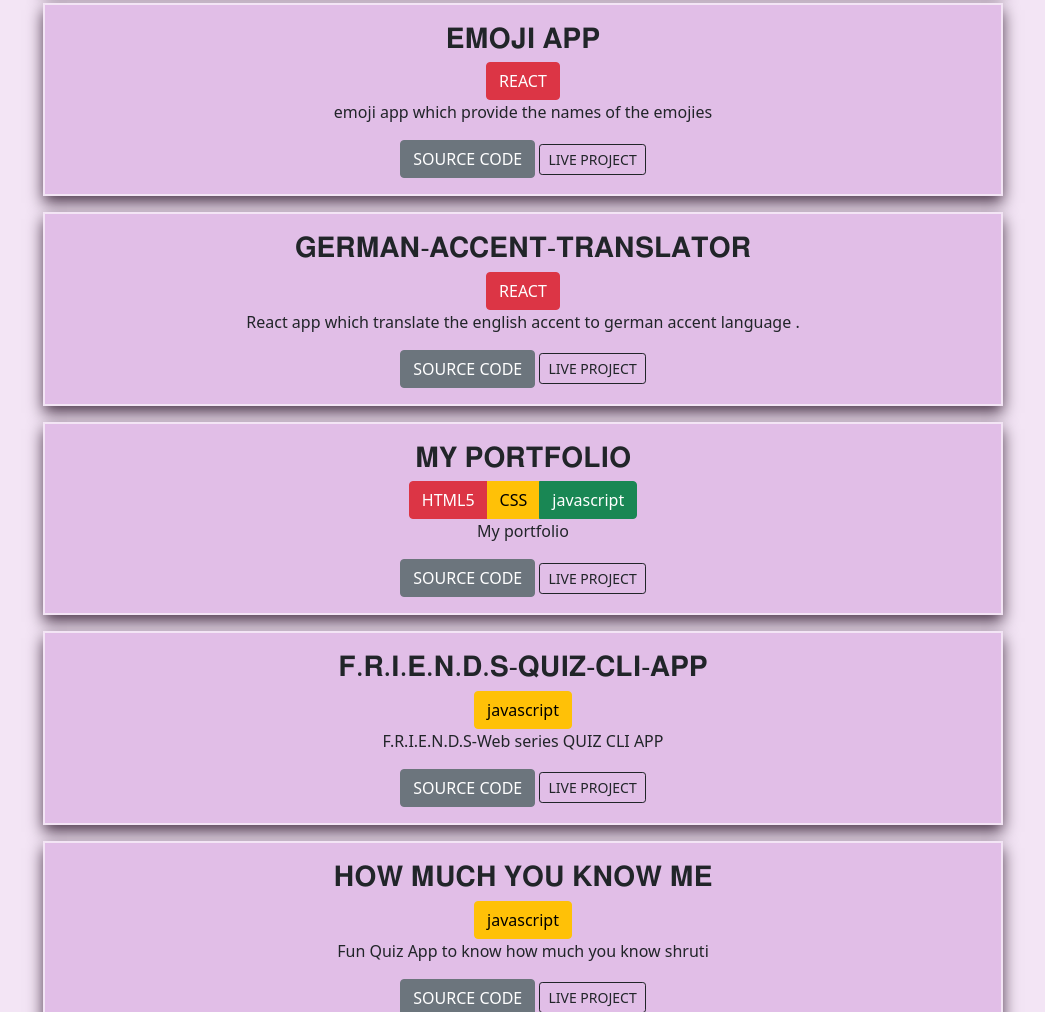
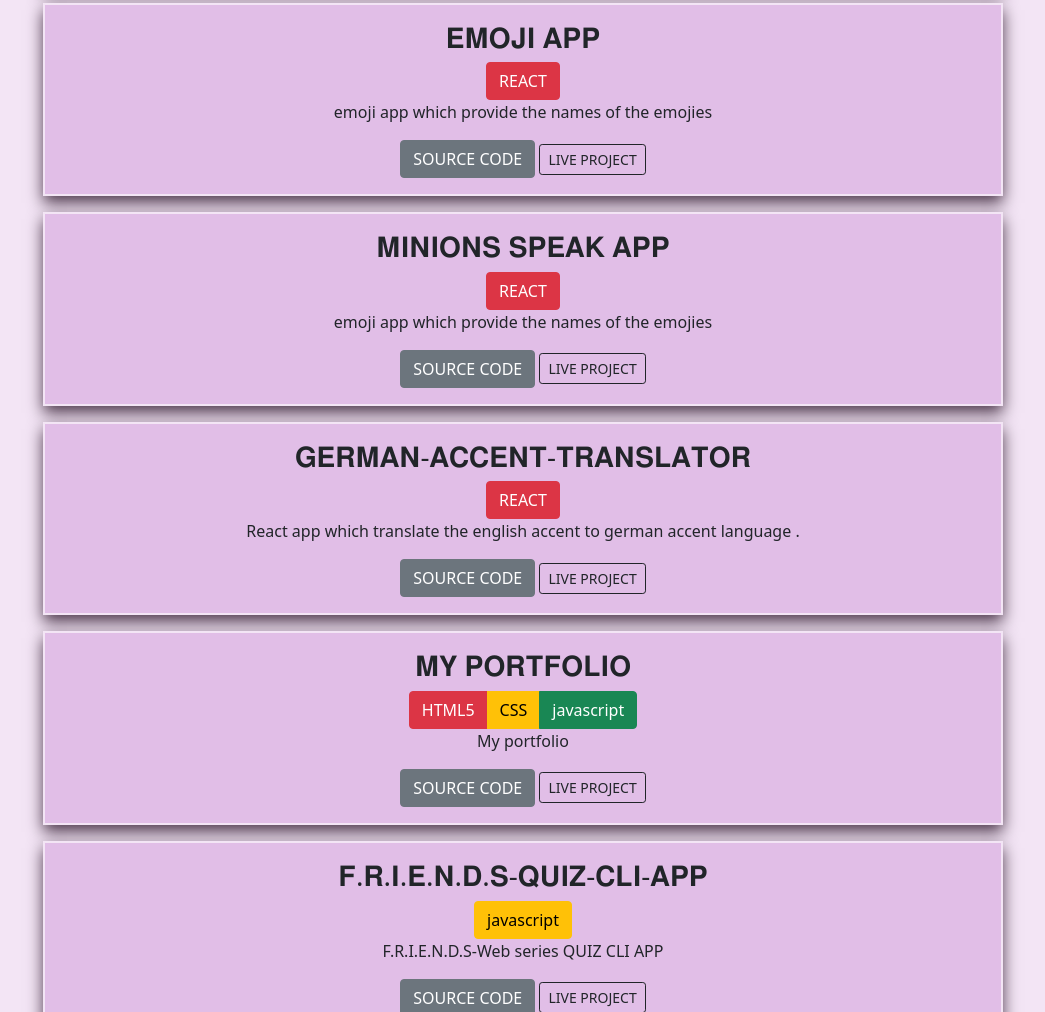
Before and after one commit to 19shruti/shruti_RAJ_portfolio, a plain HTML site: page projects.html in a window 1280 px wide. Shown: the part 1319-2331 px from the top of the page, without its empty margins (117-1162 px from the left). Drawn offline with nearby package versions, Linux system fonts and the light colour scheme.

Commit message:
UPDATE PROJECTS

```diff
--- a/projects.html
+++ b/projects.html
@@ -132,10 +132,10 @@
 
             </div>
             <p>Food Recommendation App tells the variety of food present in specific type</p>
-            <a class="btn btn-secondary" href="https://github.com/19shruti/food-recommendation-app">SOURCE CODE</a>
+            <a class="btn btn-secondary" href="https://github.com/19shruti/food-recommandation-apppp">SOURCE CODE</a>
 
             <a class="btn btn-outline-dark btn-sm"
-                href="https://replit.com/@shrutiraj1/stonepaperscissor-1?embed=1&output=1#main.py">LIVE PROJECT </a>
+                href="https://food-recommendation-app.netlify.app/">LIVE PROJECT </a>
         </div>
 
 <!--
@@ -148,12 +148,26 @@
 
             </div>
             <p>emoji app which provide the names of the emojies </p>
-            <a class="btn btn-secondary" href="https://github.com/19shruti/emoji_app">SOURCE CODE</a>
+            <a class="btn btn-secondary" href="https://github.com/19shruti/EMOJI--APP">SOURCE CODE</a>
 
-            <a class="btn btn-outline-dark btn-sm" href="https://emoji12.netlify.app/">LIVE PROJECT </a>
+            <a class="btn btn-outline-dark btn-sm" href="https://emojiii-meaning-app.netlify.app/">LIVE PROJECT </a>
         </div>
 
 <!-- ---------------------------------------------------------------------------- -->
+
+<div style="text-align: center;" class="container p-3 my-3 text-dark">
+    <h3>𝐌𝐈𝐍𝐈𝐎𝐍𝐒 𝐒𝐏𝐄𝐀𝐊 𝐀𝐏𝐏 </h3>
+    <div class="btn-group btn-group-sm-0.6px" role="group" aria-label="Basic mixed styles example">
+        <button type="button" class="btn btn-danger">REACT</button>
+
+    </div>
+    <p>emoji app which provide the names of the emojies </p>
+    <a class="btn btn-secondary" href="https://github.com/19shruti/Minions_Speak_App">SOURCE CODE</a>
+
+    <a class="btn btn-outline-dark btn-sm" href="https://minions-speak-app.netlify.app/">LIVE PROJECT </a>
+</div>
+
+<!-- --------------------------------------------------------------------------- -->
 
  <div style="text-align: center;" class="container p-3 my-3  text-dark">
             <h3> 𝐆𝐄𝐑𝐌𝐀𝐍-𝐀𝐂𝐂𝐄𝐍𝐓-𝐓𝐑𝐀𝐍𝐒𝐋𝐀𝐓𝐎𝐑 </h3>
@@ -164,7 +178,7 @@
             <p>React app which translate the english accent to german accent language .</p>
             <a class="btn btn-secondary" href="https://github.com/19shruti/GERMAN-ACCENT-TRANSLATOR">SOURCE CODE</a>
 
-            <a class="btn btn-outline-dark btn-sm" href="https://bananatr0anslator.netlify.app/">LIVE PROJECT </a>
+            <a class="btn btn-outline-dark btn-sm" href="https://germantranlatorapp.netlify.app/">LIVE PROJECT </a>
         </div>
 
 
```
